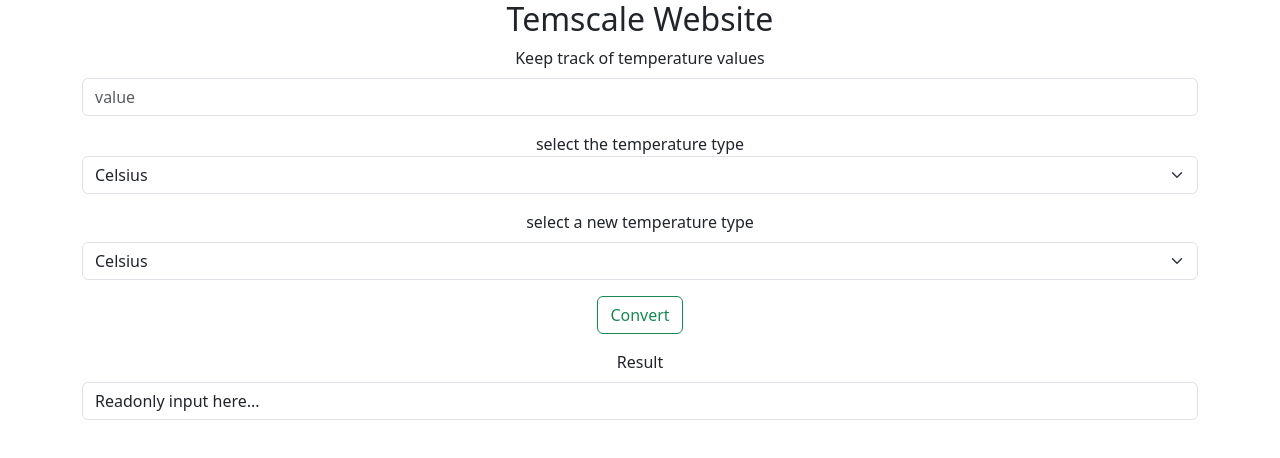
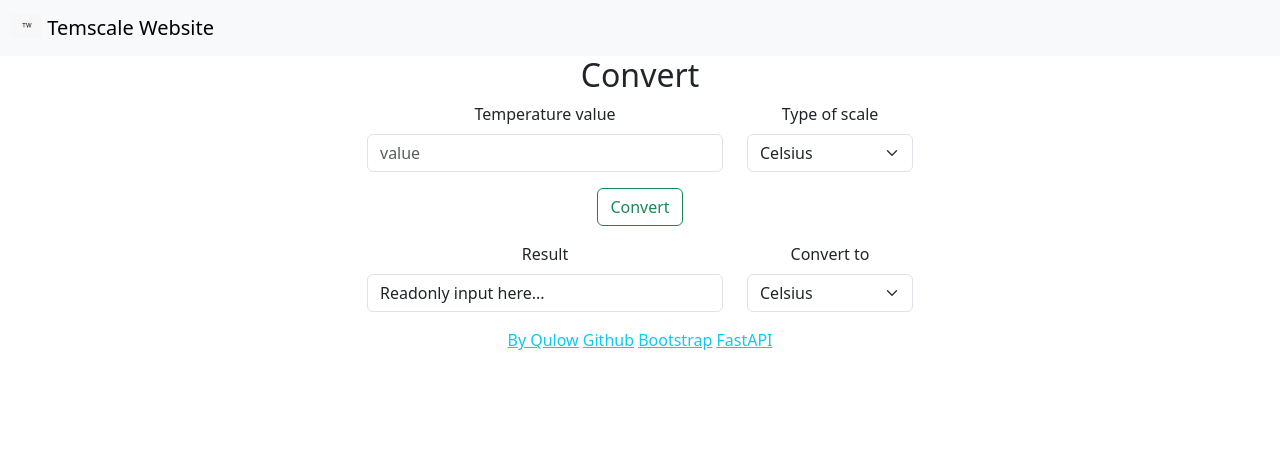
Before and after one commit to BRamil1/Temscale-Website, a plain HTML site: page website/index.html in a window 1280 px wide. Drawn offline with nearby package versions, Linux system fonts and the light colour scheme.

Commit message:
v 0.4 - Added design - Bug fixes

```diff
--- a/website/index.html
+++ b/website/index.html
@@ -5,41 +5,68 @@
     <meta charset="UTF-8">
     <meta name="viewport">
     <title>Temscale Website</title>
+    <link rel="shortcut icon" href="image/Temscale-Website.ico" />
     <link href="https://cdn.jsdelivr.net/npm/bootstrap@5.3.3/dist/css/bootstrap.min.css" rel="stylesheet" integrity="sha384-QWTKZyjpPEjISv5WaRU9OFeRpok6YctnYmDr5pNlyT2bRjXh0JMhjY6hW+ALEwIH" crossorigin="anonymous">
 </head>
 <body>
+    <nav class="navbar bg-body-tertiary">
+        <div class="container-fluid">
+            <a class="navbar-brand" href="index.html">
+                <img src="image/Temscale-Website.ico" alt="Logo" width="30" height="24" class="d-inline-block align-text-top">
+                Temscale Website
+            </a>
+        </div>
+    </nav>
     <div class="container text-center">
-        <div class="col">
+        <div class="row justify-content-md-center">
+            <div class="col-md-6">
                 <div class="row align-items-start">
-                <h2>Temscale Website</h2>
+                    <h2>Convert</h2>
                 </div>
                 <div class="row align-items-center">
                     <div class="mb-3">
-                    <label for="value-temscale" class="form-label">Keep track of temperature values</label>
+                        <div class="row">
+                            <div class="col-8">
+                                <label for="value-temscale" class="form-label">Temperature value</label>
                                 <input type="text" class="form-control" id="value-temscale" placeholder="value" name="value">
                             </div>
-                <div class="mb-3">
-                    <label for="old-type-temscale" class="form_label">select the temperature type</label>
+                            <div class="col-4">
+                                <label for="old-type-temscale" class="form-label">Type of scale</label>
                                 <select class="form-select" id="old-type-temscale" aria-label="Default select example" name="old_type">
                                     <option value=1 name="C" selected>Celsius</option>
                                     <option value=2 name="K">Kelvin</option>
                                     <option value=3 name="F">Fahrenheit</option>
                                 </select>
                             </div>
+                        </div>
+                    </div>
                     <div class="mb-3">
-                    <label for="new-type-temscale" class="form-label">select a new temperature type</label>
+                        <button type="button" class="btn btn-outline-success" onclick="submit()">Convert</button>
+                    </div>
+                    <div class="mb-3">
+                        <div class="row">
+                            <div class="col-8">
+                                <label for="result-temscale" class="form-label">Result</label>
+                                <input class="form-control" id="result-temscale" type="text" value="Readonly input here..." aria-label="readonly input example" readonly>
+                            </div>
+                            <div class="col-4">
+                                <label for="new-type-temscale" class="form-label">Convert to</label>
                                 <select class="form-select" id="new-type-temscale" aria-label="Default select example" name="new_type">
                                     <option value=1 name="C" selected>Celsius</option>
                                     <option value=2 name="K">Kelvin</option>
                                     <option value=3 name="F">Fahrenheit</option>
                                 </select>
                             </div>
+                        </div>
+                    </div>
+                </div>
+                <div class="row align-items-end">
                     <div class="mb-3">
-                    <button type="button" class="btn btn-outline-success" onclick="submit()">Convert</button>
+                        <a href="https://github.com/Qulow" class="link-info">By Qulow</a>
+                        <a href="https://github.com/BRamil1/Temscale-Website" class="link-info">Github</a>
+                        <a href="https://getbootstrap.com/" class="link-info">Bootstrap</a>
+                        <a href="https://fastapi.tiangolo.com/" class="link-info">FastAPI</a>
                     </div>
-                <div class="mb-3">
-                    <label for="result-temscale" class="form-label">Result</label>
-                    <input class="form-control" id="result-temscale" type="text" value="Readonly input here..." aria-label="readonly input example" readonly>
                 </div>
             </div>
         </div>
```
Also changed, not shown: website/image/Temscale-Website.ico (added), 2 other files. Lines whose indentation alone changed are shown as unchanged.
